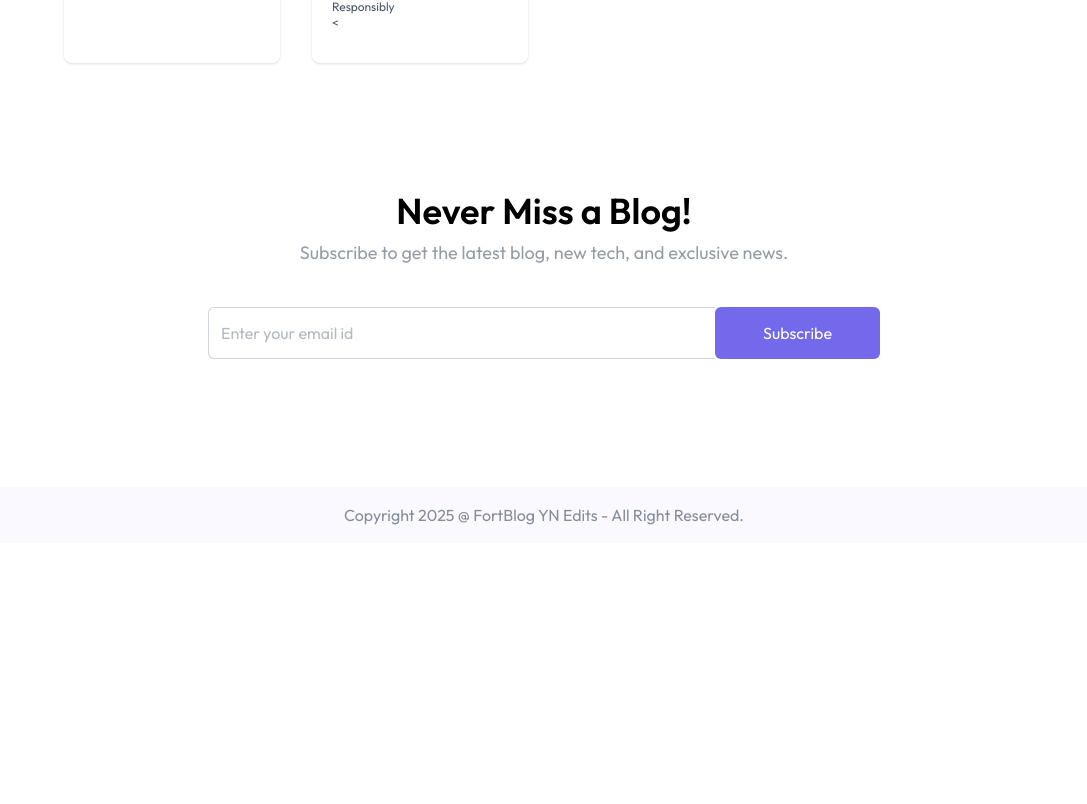
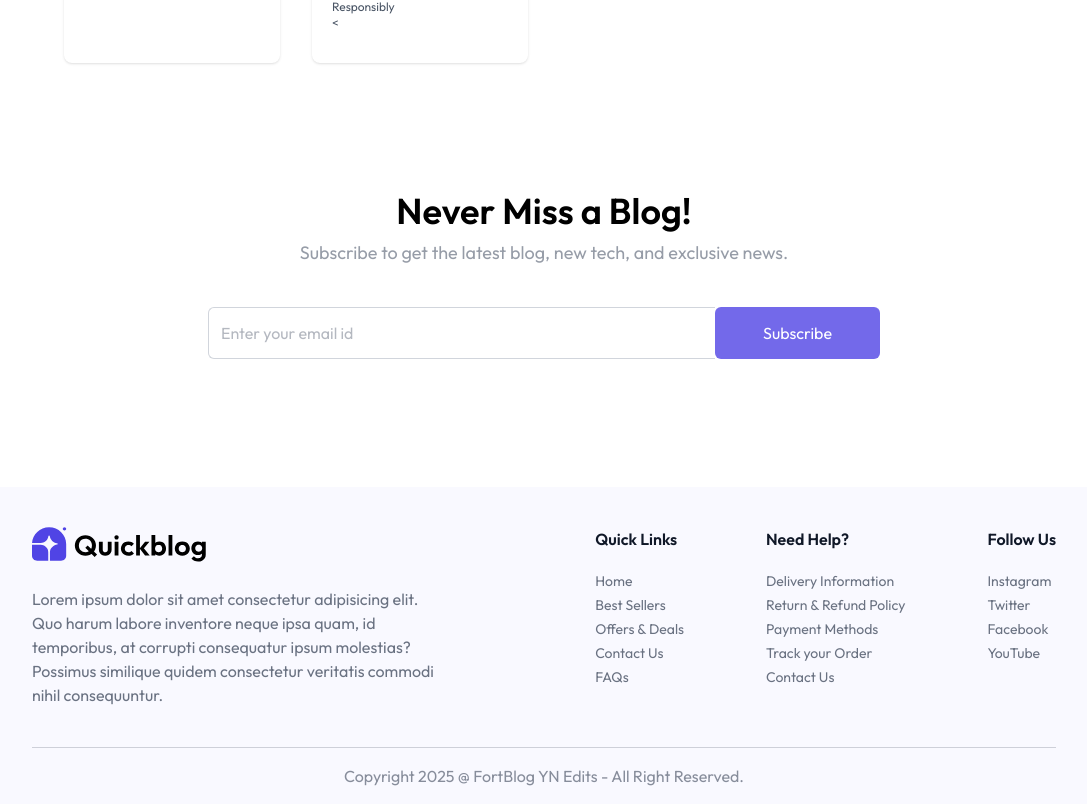
Before and after one commit to yogeshNavghane67/FortBlog, a React (Vite) app in the folder client/: page / in a window 1280 px wide. Shown: the part 1644-2448 px from the top of the page, without its empty margins (96-1183 px from the left). Before the commit the page ends 2187 px from the top, so only its background shows below. Built offline with nearby package versions, Linux system fonts and the light colour scheme.

Commit message:
footer update

```diff
--- a/client/src/components/Footer.jsx
+++ b/client/src/components/Footer.jsx
@@ -1,8 +1,31 @@
+import { assets, footer_data } from "../assets/assets"
 
 const Footer = () => {
   return (
     <div className="px-6 md:px-16 lg:px-24 xl:px-32 bg-primary/3">
-        <div>
+        <div className="flex md:flow-row items-start justify-between gap-10 py-10 border-b border-gray-500/30 text-gray-500">
+
+           <div>
+            <img src={assets.logo} alt="logo" className="w-32 sm:w-44"/>
+            <p className="max-w-[410px] mt-6">Lorem ipsum dolor sit amet consectetur adipisicing elit. Quo harum labore inventore neque ipsa quam,
+                id temporibus, at corrupti consequatur ipsum molestias? Possimus
+                 similique quidem consectetur veritatis commodi nihil consequuntur.</p>
+           </div>
+
+           <div className="flex flex-wrap justify-between w-full md:w-[45%] gap-5">
+            {footer_data.map((section,index)=>(
+                <div key={index}>
+                    <h3 className="font-semibold text-base text-gray-900 md:mb-5 mb-2">{section.title}</h3>
+                    <ul className="text-sm space-y-1">
+                        {section.links.map((link,i)=>(
+                            <li key={i}>
+                                <a href="#" className="hover:underline transition">{link}</a>
+                            </li>
+                        ))}
+                    </ul>
+                </div>
+            ))}
+           </div>
 
         </div>
         <p className="py-4 text-center text-sm md:text-base text-gray-500/80">Copyright 2025 @ FortBlog YN Edits - All Right Reserved.</p>
```
